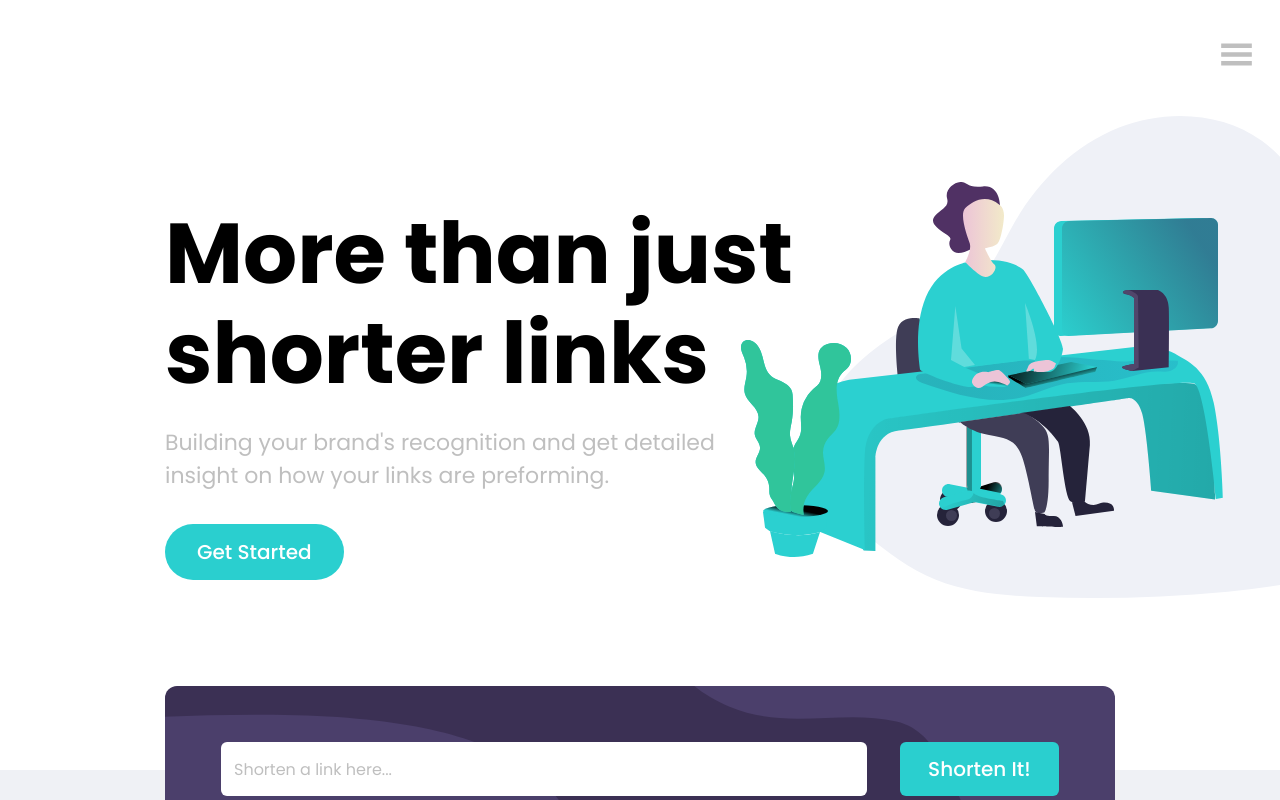
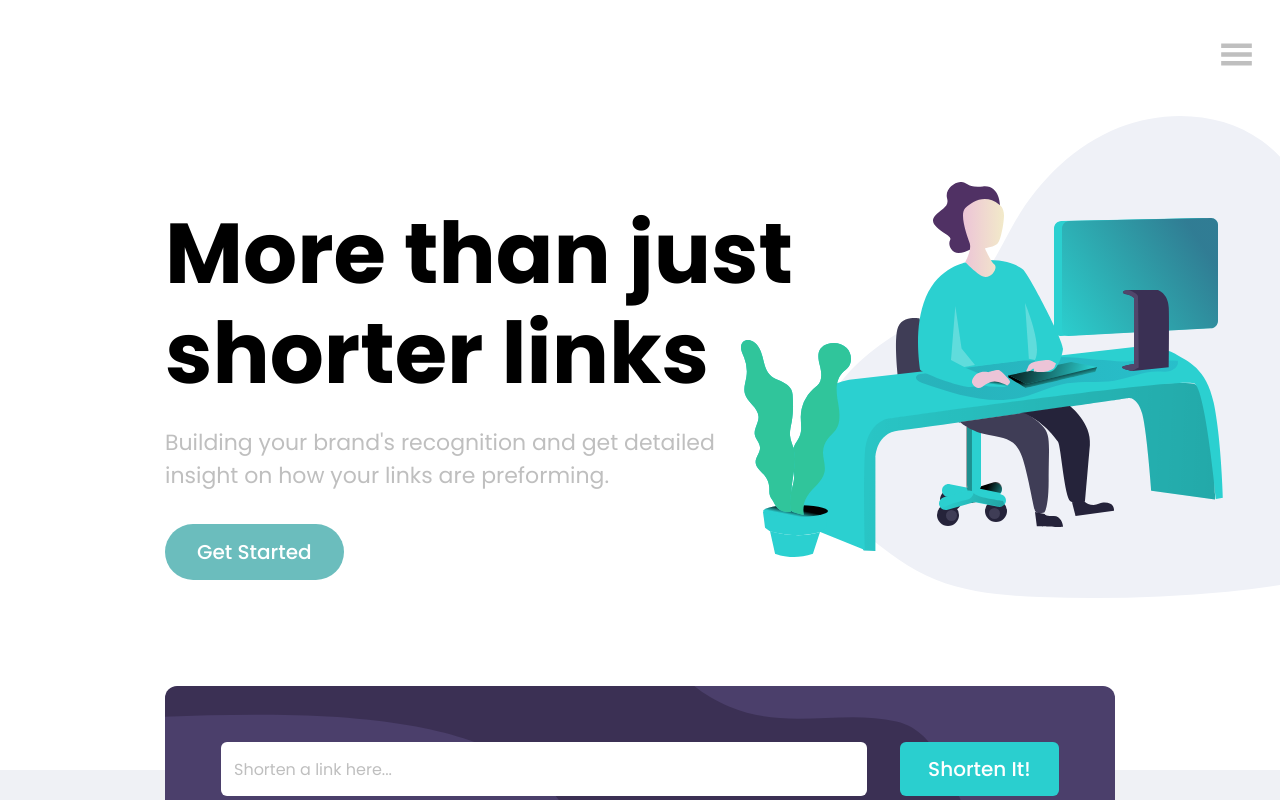
Before and after one commit to tomazi15/url-shortening-landing-page, a React (Create React App) app: page / in a window 1280 px wide. In both pictures the pointer is over the button 254 px from the left and 552 px from the top of the page. Shown: the top 800 px of the page. Built offline with nearby package versions, Linux system fonts and the light colour scheme; some icons are missing.

Commit message:
feat(✨): adding button hover effect and cursor

```diff
--- a/src/components/partials/Button/Button.module.scss
+++ b/src/components/partials/Button/Button.module.scss
@@ -12,6 +12,12 @@
   color: $color-white;
   border: none;
   border-radius: toRem(50);
+
+  cursor: pointer;
+
+  &:hover {
+    filter: saturate(50%);
+  }
 }
 
 .buttonSquare {
@@ -24,6 +30,12 @@
   color: $color-white;
   border: none;
   border-radius: toRem(6);
+
+  &:hover {
+    filter: saturate(50%);
+  }
+
+  cursor: pointer;
 }
 
 .buttonSmallSquare {
@@ -31,10 +43,16 @@
   width: toRem(105);
 
   font-family: $poppins-font;
-  font-size: toRem(18);
+  font-size: toRem(16);
   font-weight: 500;
   background-color: $color-cyan;
   color: $color-white;
   border: none;
   border-radius: toRem(6);
+
+  cursor: pointer;
+
+  &:hover {
+    filter: saturate(50%);
+  }
 }
```
